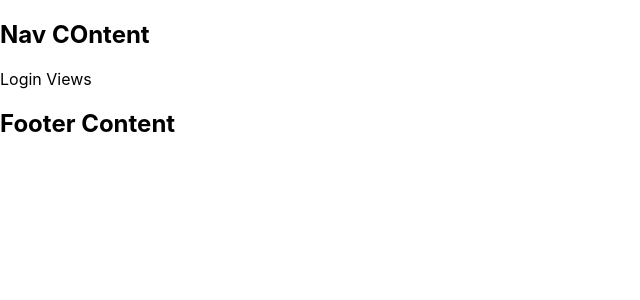
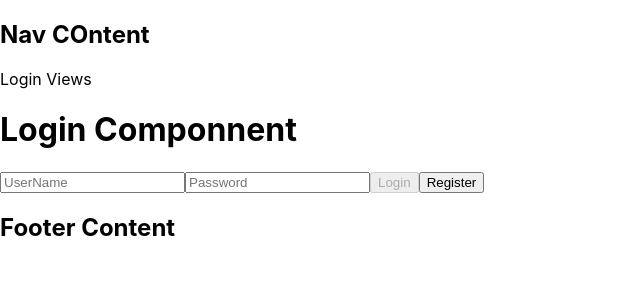
Before and after one commit to SorinC6/Book-Store-App, a React (Create React App) app in the folder book-app/: page /login in a window 1280 px wide. Shown: the top 300 px of the page, without its empty margins (0-640 px from the left). Built offline with nearby package versions, Linux system fonts and the light colour scheme.

Commit message:
login and register functionality working

```diff
--- /dev/null
+++ b/book-app/src/components/LoginComponent/Login.jsx
@@ -0,0 +1,14 @@
+import React from 'react';
+import LoginForm from './LoginForm';
+
+const Login = (props) => {
+	//console.log('Register props ', props);
+	return (
+		<div>
+			<h1>Login Componnent</h1>
+			<LoginForm {...props} />
+		</div>
+	);
+};
+
+export default Login;
--- /dev/null
+++ b/book-app/src/components/LoginComponent/LoginForm.jsx
@@ -0,0 +1,125 @@
+import React from 'react';
+import { Link } from 'react-router-dom';
+import {withRouter} from 'react-router-dom'
+import Loader from 'react-loader-spinner'
+import Home from '../../views/HomeView/HomeView'
+
+class LoginForm extends React.Component {
+	constructor() {
+		super();
+		this.state = {
+			userNameInput: '',
+			passwordInput: '',
+			role: 0,
+			inputInvalid: true
+		};
+	}
+
+	componentDidMount() {
+		// console.log("login form is logged in: ", this.props.isLoggedIn);
+		if (this.props.isLoggingIn) {
+			this.setState({
+				inputInvalid: true
+			});
+		}
+	}
+
+	handleInput = (e) => {
+		this.setState(
+			{
+				[e.target.name]: e.target.value
+			},
+			() => this.validateInput()
+		);
+	};
+
+	validateInput = () => {
+		if (this.state.userNameInput && this.state.passwordInput) {
+			this.setState({
+				inputInvalid: false
+			});
+		} else {
+			this.setState({
+				inputInvalid: true
+			});
+		}
+	};
+
+	handleLogin = (e) => {
+		e.preventDefault();
+		const userData = {
+			username: this.state.userNameInput,
+			password: this.state.passwordInput,
+			role: this.state.role
+      };
+
+		try {
+         !this.state.inputInvalid && this.props.login(userData);
+        // this.props.history.push('./home')
+		} catch (err) {
+			this.props.history.push('/login');
+			console.log('login form error: ', err);
+			return;
+		}
+   };
+
+
+	render() {
+      // once logged in, redirect
+      console.log(this.props.isLoggedIn)
+      localStorage.getItem('bookrUser') && this.props.history.push('/home');
+
+      return (
+        <>
+          <form onSubmit={this.handleLogin} className="inner-container box-container ">
+            <input
+              type="text"
+              placeholder="UserName"
+              name="userNameInput"
+              value={this.state.userNameInput}
+              onChange={this.handleInput}
+              autoComplete="off"
+              className="login-input "
+            />
+            <input
+              type="password"
+              placeholder="Password"
+              name="passwordInput"
+              value={this.state.passwordInput}
+              onChange={this.handleInput}
+              autoComplete="off"
+              className="login-input "
+
+            />
+            <button
+              type="submit"
+              value="Login"
+              disabled={this.state.inputInvalid}
+              className="login-btn"
+            >
+            Login
+            </button>
+            <Link to="/register">
+              <button  className="login-btn">
+                Register
+              </button>
+            </Link>
+          </form>
+
+          {
+             this.props.isLoggingIn
+            &&
+                  <Loader
+                     type="Puff"
+                     color="#00BFFF"
+                      height="100"
+                     width="100"
+                  />
+
+          }
+        </>
+      );
+    }
+}
+
+export default withRouter(LoginForm);
--- a/book-app/src/components/RegisterComponent/RegisterForm.jsx
+++ b/book-app/src/components/RegisterComponent/RegisterForm.jsx
@@ -41,19 +41,18 @@ class RegisterForm extends Component {
 			role: this.state.role
 		};
 
-		console.log(userData);
+		//console.log(userData);
 
 		try {
 			this.state.userNameInput && this.props.register(userData);
-			this.props.history.push('/home');
+			//this.props.history.push('/home');
 		} catch (err) {
 			console.log(err);
 		}
-
-
 	};
 	render() {
-		console.log('Register form props:', this.props);
+      //console.log('Register form props:', this.props);
+      localStorage.getItem('bookUser') && this.props.history.push('/login')
 		return (
 			<React.Fragment>
 				<form onSubmit={this.handleRegister} className="inner-container box-container ">
--- a/book-app/src/store/actions/loginActions.js
+++ b/book-app/src/store/actions/loginActions.js
@@ -17,9 +17,9 @@ export const checkCurentLogin = () => (dispatch) => {
 export const login = (userData) => (dispatch) => {
 	dispatch({ type: LOGIN_START });
 	axios
-		.post('https://bookr-app.herokuapp.com/api/login', userData)
+		.post('http://localhost:7111/api/login', userData)
 		.then((res) => {
-			localStorage.setItem('bookUser', userData.name); //sending the username to localstorage
+			localStorage.setItem('bookrUser', userData.username); //sending the username to localstorage
 			localStorage.setItem('token', res.data.token); //sending the token in local storage
 			dispatch({ type: LOGIN_SUCCESS, payload: userData.username });
 		})
--- a/book-app/src/store/reducers/index.js
+++ b/book-app/src/store/reducers/index.js
@@ -10,7 +10,7 @@ import {
 } from '../actions/index';
 
 //checking with token later
-const user = localStorage.getItem('bookUser');
+const user = localStorage.getItem('bookrUser');
 const loggedIn = user ? true : false;
 
 const initialState = {
@@ -32,7 +32,7 @@ const initialState = {
 };
 
 const rootReducer = (state = initialState, action) => {
-   //console.log(action.type)
+	//console.log(action.type)
 	switch (action.type) {
 		//====================REGISTER case =============
 		case REGISTER_START:
@@ -53,8 +53,36 @@ const rootReducer = (state = initialState, action) => {
 				...state,
 				isRegistering: false,
 				error: action.payload
-         };
-      //===================LOGIN case==================
+			};
+		//===================LOGIN case==================
+		case LOGIN_START:
+			return {
+				...state,
+				isLoggingIn: true,
+				error: false
+			};
+		case LOGIN_SUCCESS:
+			return {
+				...state,
+				isLoggingIn: false,
+				userName: action.payload
+			};
+		case LOGIN_FAILURE:
+			return {
+				...state,
+				isLoggingIn: false,
+				error: action.payload
+			};
+		case LOGIN_TRUE:
+			return {
+				...state,
+				isLoggedIn: true
+			};
+		case LOGIN_FALSE:
+			return {
+				...state,
+				isLoggedIn: false
+			};
 		default:
 			return state;
 	}
--- a/book-app/src/views/LoginView/LoginView.jsx
+++ b/book-app/src/views/LoginView/LoginView.jsx
@@ -1,11 +1,24 @@
 import React from 'react';
+import { connect } from 'react-redux';
+import { Link } from 'react-router-dom';
+import { login, checkCurentLogin } from '../../store/actions/index';
+import Login from '../../components/LoginComponent/Login';
 
 const LoginView = (props) => {
+	console.log(props);
 	return (
 		<div>
 			<p>Login Views</p>
+			<Login login={props.login} isLoggingIn={props.isLoggingIn} isLoggedIn={props.isLoggedIn} />
 		</div>
 	);
 };
 
-export default LoginView;
+const mapStateToProps = (state) => {
+	return {
+		isLoggedIn: state.loggedIn,
+		isLoggingIn: state.isLoggingIn
+	};
+};
+
+export default connect(mapStateToProps, { login })(LoginView);
```
